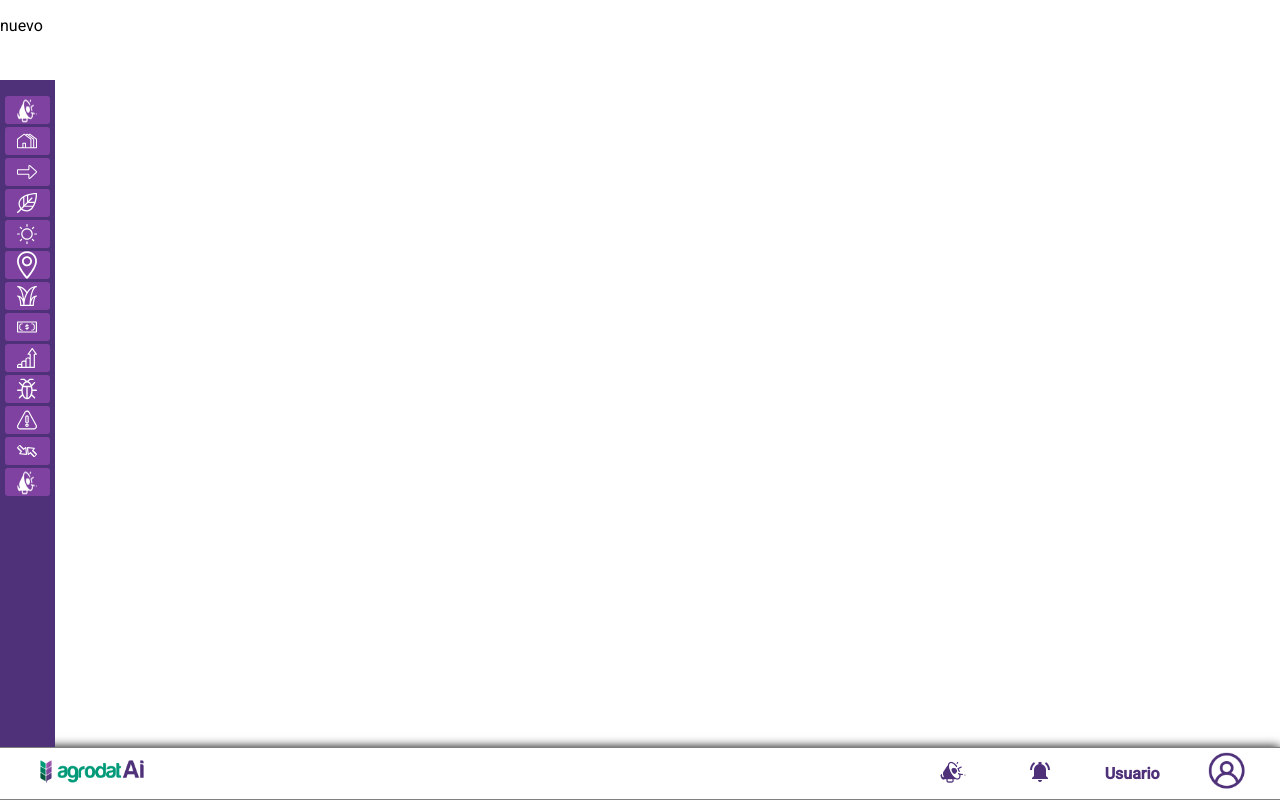
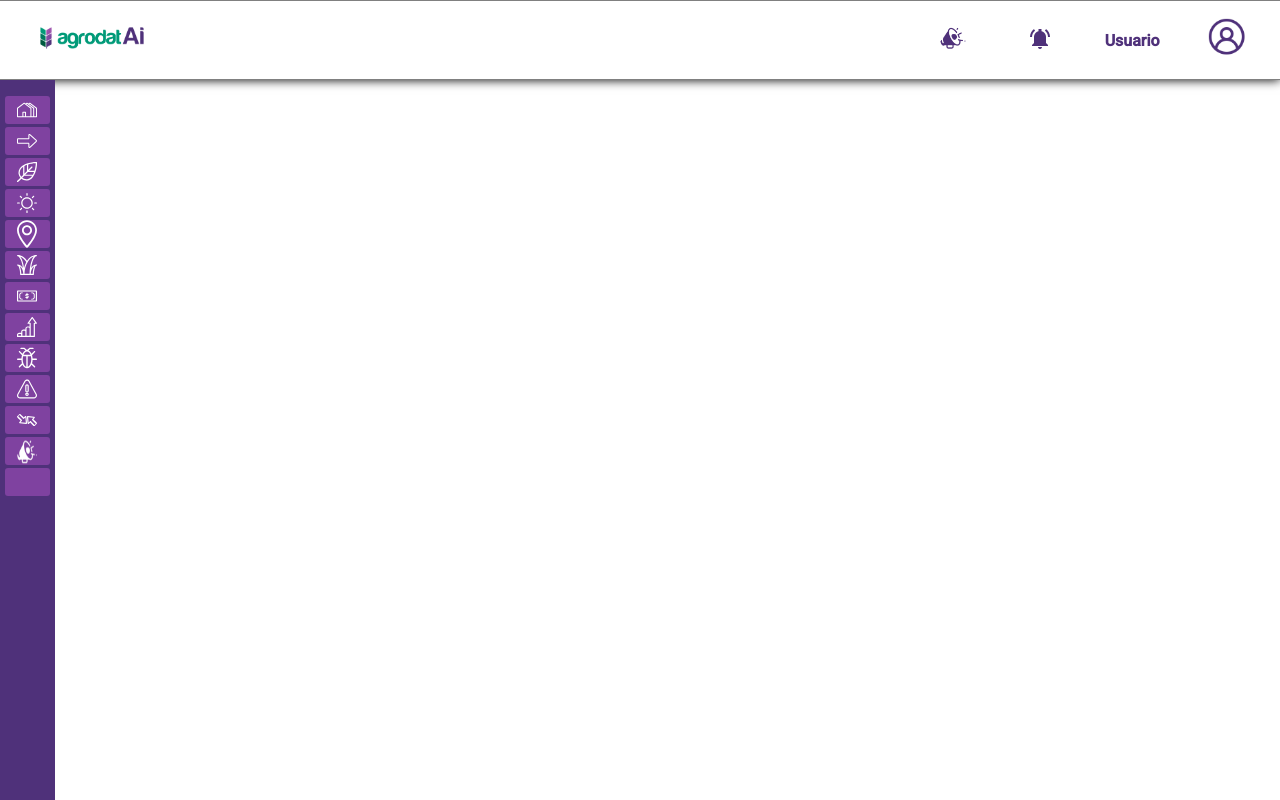
Before and after one commit to Juangrcode/Foro-AgrodatAI, an Angular app: page / in a window 1280 px wide. Built offline with nearby package versions, Linux system fonts and the light colour scheme.

Commit message:
[ADD] Interests

```diff
--- a/package.json
+++ b/package.json
@@ -3,8 +3,8 @@
   "version": "0.0.0",
   "scripts": {
     "ng": "ng",
-    "start": "ng serve",
-    "build": "ng build",
+    "start": "ng serve ",
+    "build": "ng build --watch",
     "test": "ng test",
     "lint": "ng lint",
     "e2e": "ng e2e"
--- a/src/app/app.component.html
+++ b/src/app/app.component.html
@@ -1,4 +1,3 @@
-<p>nuevo</p>
 <div class="header">
   <div class="header__logo">
     <img src="../assets/images/borde.png" alt="Logo" />
@@ -35,13 +34,6 @@
     </div>
   </div>
   <ul>
-    <li>
-      <img src="../assets/images/icons8-corneta-blanca.png" alt="" /><a
-        routerLink="/intereses"
-        class="Keys-word"
-        >Intereses</a
-      >
-    </li>
     <li>
       <img src="../assets/images/AgrodatIconos-01.svg" alt="" />
       <p class="Keys-word">Tableros</p>
@@ -93,6 +85,9 @@
         >Noticias</a
       >
     </li>
+    <li>
+      <a routerLink="/intereses" class="Keys-word">Intereses</a>
+    </li>
   </ul>
 </nav>
 
--- a/src/app/app.component.scss
+++ b/src/app/app.component.scss
@@ -1,8 +1,8 @@
 :host {
   height: 100vh;
   display: grid;
-    grid-template: 10% 1fr / auto 1fr auto;
-};
+  grid-template: 10% 1fr / auto 0fr 1fr;
+}
 .header {
   grid-column-start: 1;
   grid-column-end: 4;
@@ -15,11 +15,11 @@
   border-top: 1.5px solid grey;
   border-bottom: 1.5px solid grey;
   box-shadow: 0px 0px 10px black;
-};
-.header__logo img{
+}
+.header__logo img {
   margin-left: 40px;
   width: 30%;
-};
+}
 .header__profile {
   width: 25%;
   margin-top: auto;
@@ -28,30 +28,30 @@
   display: flex;
   justify-content: space-between;
   align-items: center;
-};
+}
 .Boton--noticias {
   background-color: transparent;
   border: none;
   outline: none;
   cursor: pointer;
-};
+}
 .Boton--noticias img {
   width: 34px;
   margin-top: -3px;
-};
-.header__profile button{
+}
+.header__profile button {
   background-color: transparent;
   border: none;
   outline: none;
   cursor: pointer;
-};
+}
 .header__profile p {
   color: #4f317a;
   font-weight: bolder;
 }
 .profile--icon img {
   width: 44px;
-};
+}
 .menu {
   width: 55px;
   height: auto;
@@ -59,60 +59,63 @@
   grid-column-start: 1;
   grid-row-start: 2;
   transition: 0.5s;
-};
-.menu__profile{
+}
+.menu__profile {
   display: none;
-};
+}
 .profile--senting {
   display: none;
   visibility: hidden;
-};
+}
 .profile--senting h3 {
   color: white;
   margin-bottom: 0px;
-};
+}
 .profile--senting button {
   height: 18px;
   background-color: white;
   border: 1px solid black;
-};
+}
 .profile--senting select {
   height: 18px;
-};
+}
 .profile img {
   display: none;
   visibility: hidden;
-};
+}
 .menu:hover {
   width: 220px;
-};
-.menu:hover .menu__profile, .menu__profile:hover{
+}
+.menu:hover .menu__profile,
+.menu__profile:hover {
   width: 80%;
   height: 65px;
   margin-bottom: 60px;
   display: flex;
   justify-content: space-between;
-};
-.menu:hover .profile--senting, .profile--senting:hover {
+}
+.menu:hover .profile--senting,
+.profile--senting:hover {
   display: flex;
   flex-direction: column;
   justify-content: flex-start;
   width: 70%;
   visibility: visible;
   margin-bottom: 40px;
-};
-.menu:hover .profile img, .profile img:hover {
+}
+.menu:hover .profile img,
+.profile img:hover {
   display: flex;
   margin-top: 15px;
   margin-left: 20px;
   width: 60px;
   visibility: visible;
-};
+}
 .menu ul {
   padding: 0px;
-};
+}
 .menu li {
-    background-color: #7F42A0;
+  background-color: #7f42a0;
   list-style: none;
   display: flex;
   margin: 3px;
@@ -122,13 +125,13 @@
   height: 28px;
   border-radius: 3px;
   cursor: pointer;
-};
+}
 .menu li:hover {
-    background-color: #9C4DAD;
+  background-color: #9c4dad;
 }
 .menu li img {
   width: 20px;
-};
+}
 .Keys-word {
   text-decoration: none;
   visibility: hidden;
@@ -136,12 +139,12 @@
   margin-top: 3px;
   font-size: 15px;
   color: white;
-
-};
-.menu:hover .Keys-word, .Keys-word:hover {
+}
+.menu:hover .Keys-word,
+.Keys-word:hover {
   transition: 1s;
   visibility: visible;
-};
+}
 .Banner__noticias {
   grid-column-start: 3;
   grid-row-start: 2;
@@ -169,7 +172,7 @@
   font-weight: bold;
 }
 .Banner__noticias button p:hover {
-    color: #009A74;
+  color: #009a74;
 }
 .Superior {
   display: flex;
@@ -205,14 +208,14 @@
   color: black;
 }
 .noticia a:hover {
-    color: #009A74
-};
+  color: #009a74;
+}
 .active {
   height: 77vh;
   overflow: auto;
-};
-@media only screen and (max-width: 680p x){
-    .header__logo img{
+}
+@media only screen and (max-width: 680p x) {
+  .header__logo img {
     width: 35%;
     margin-top: 6px;
   }
@@ -227,7 +230,8 @@
     margin-top: 6px;
     font-size: 12px;
   }
-    .menu:hover .profile img, .profile img:hover {
+  .menu:hover .profile img,
+  .profile img:hover {
     margin-top: 20px;
     width: 90px;
   }
@@ -239,6 +243,6 @@
 .contenedor {
   display: flex;
   flex-direction: column;
-    margin:1rem auto;
+  margin: 1rem auto;
   max-width: 600px;
 }
--- a/src/app/components/interests/interests.component.html
+++ b/src/app/components/interests/interests.component.html
@@ -1,3 +1,4 @@
+<div>
   <div class="search">
     <input type="text" class="search__input" placeholder="Buscar intereses" />
   </div>
@@ -38,7 +39,7 @@
           </td>
           <td class="interests__body--name"><p>Nombre</p></td>
         </tr>
-      <tr
+        <!-- <tr
           class="interests__body--container"
           *ngFor="let interest of interestsService.interests"
         >
@@ -48,7 +49,7 @@
           <td class="interests__body--name">
             <p>{{ interest.name }}</p>
           </td>
-      </tr>
+        </tr> -->
       </tbody>
     </table>
   </div>
@@ -67,16 +68,15 @@
           <td class="interests__body--checkbox">
             <input type="checkbox" id="check1" />
           </td>
-        <td class="interests__body--name"><p>Nombre</p></td>
+          <td class="interests__body--name"><p>Nombreeeeeeeeeee</p></td>
         </tr>
         <tr class="interests__body--container">
           <td class="interests__body--checkbox">
             <input type="checkbox" name="completed" id="check1" />
           </td>
-        <td class="interests__body--name">
-          <p>name</p>
-        </td>
+          <td class="interests__body--name"></td>
         </tr>
       </tbody>
     </table>
   </div>
+</div>
--- a/src/app/components/interests/interests.component.scss
+++ b/src/app/components/interests/interests.component.scss
@@ -1,6 +1,8 @@
 body {
   margin: 0;
 }
+
+
 .perfil_completo {
   border-radius: 20px;
   width: 30%;
--- a/src/app/components/interests/interests.component.ts
+++ b/src/app/components/interests/interests.component.ts
@@ -1,42 +1,42 @@
 import { Component, OnInit } from '@angular/core';
-import { InterestsService } from '../../services/interests.service';
+// import { InterestsService } from '../../services/interests.service';
 
 @Component({
   selector: 'app-interests',
   templateUrl: './interests.component.html',
   styleUrls: ['./interests.component.scss'],
-  providers: [InterestsService],
+  // providers: [InterestsService],
 })
 export class InterestsComponent implements OnInit {
-  post: Boolean = false;
+  // post: Boolean = false;
 
-  constructor(public interestsService: InterestsService) {}
+  // constructor(public interestsService: InterestsService) {}
 
   ngOnInit(): void {
-    this.getAllInterests();
+    // this.getAllInterests();
   }
 
-  getAllInterests() {
-    this.interestsService.getAllInterests().subscribe(
-      (res) => {
-        this.interestsService.interests = res;
-      },
-      (err) => console.error(err)
-    );
-  }
+  // getAllInterests() {
+  //   this.interestsService.getAllInterests().subscribe(
+  //     (res) => {
+  //       this.interestsService.interests = res;
+  //     },
+  //     (err) => console.error(err)
+  //   );
+  // }
 
-  addInterest(id: any) {
-    console.log(id);
-    console.log(this.interestsService.getInterest(id));
-    this.interestsService.getInterest(id).subscribe(
-      (res) => {
-        console.log(res);
-      },
-      (err) => console.error(err)
-    );
-  }
+  // addInterest(id: any) {
+  //   console.log(id);
+  //   console.log(this.interestsService.getInterest(id));
+  //   this.interestsService.getInterest(id).subscribe(
+  //     (res) => {
+  //       console.log(res);
+  //     },
+  //     (err) => console.error(err)
+  //   );
+  // }
 
-  seePost() {
-    this.post = true;
-  }
+  // seePost() {
+  //   this.post = true;
+  // }
 }
```
Also changed, not shown: src/app/app.module.ts (+6 -7 lines). Lines whose indentation alone changed are shown as unchanged.
